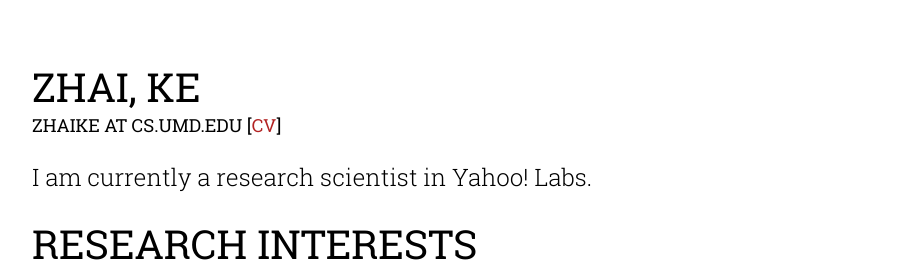
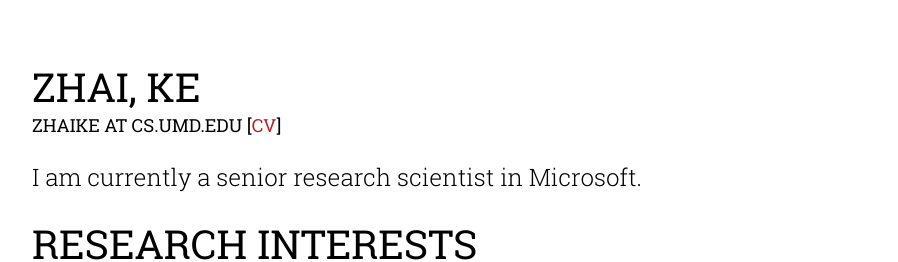
Before and after one commit to kzhai/kzhai.github.io, a plain HTML site: page index.html in a window 1280 px wide. Shown: the top 262 px of the page, without its empty margins (28-926 px from the left). Drawn offline with Linux system fonts and the light colour scheme.

Commit message:
Update index.html

```diff
--- a/index.html
+++ b/index.html
@@ -76,7 +76,7 @@
 			<br>
 			<div class="posts-wrapper">
 				<div class="post">
-				  <p>I am currently a research scientist in Yahoo! Labs.</p>
+				  <p>I am currently a senior research scientist in Microsoft.</p>
 				</div>
 			</div>
 
```
